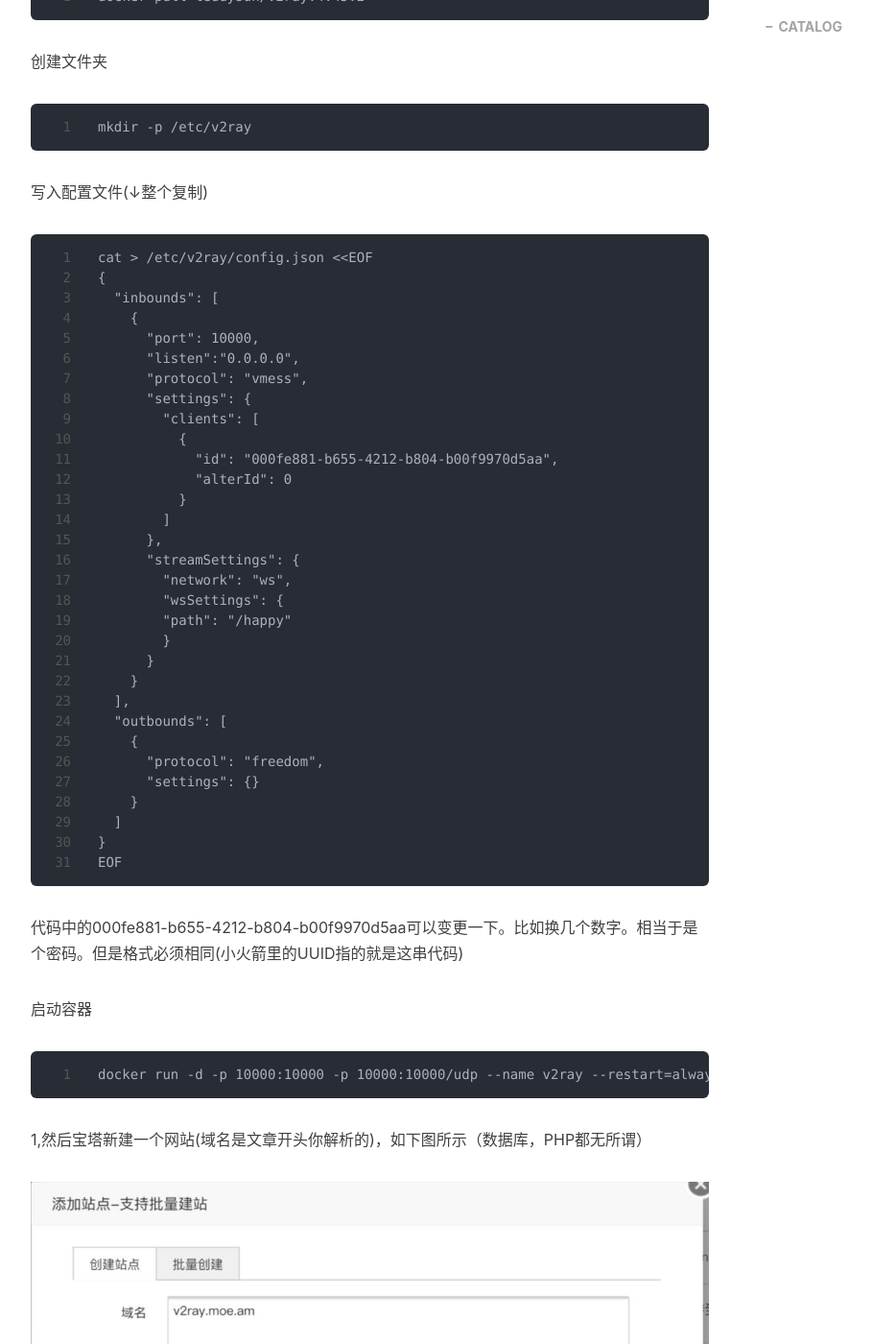
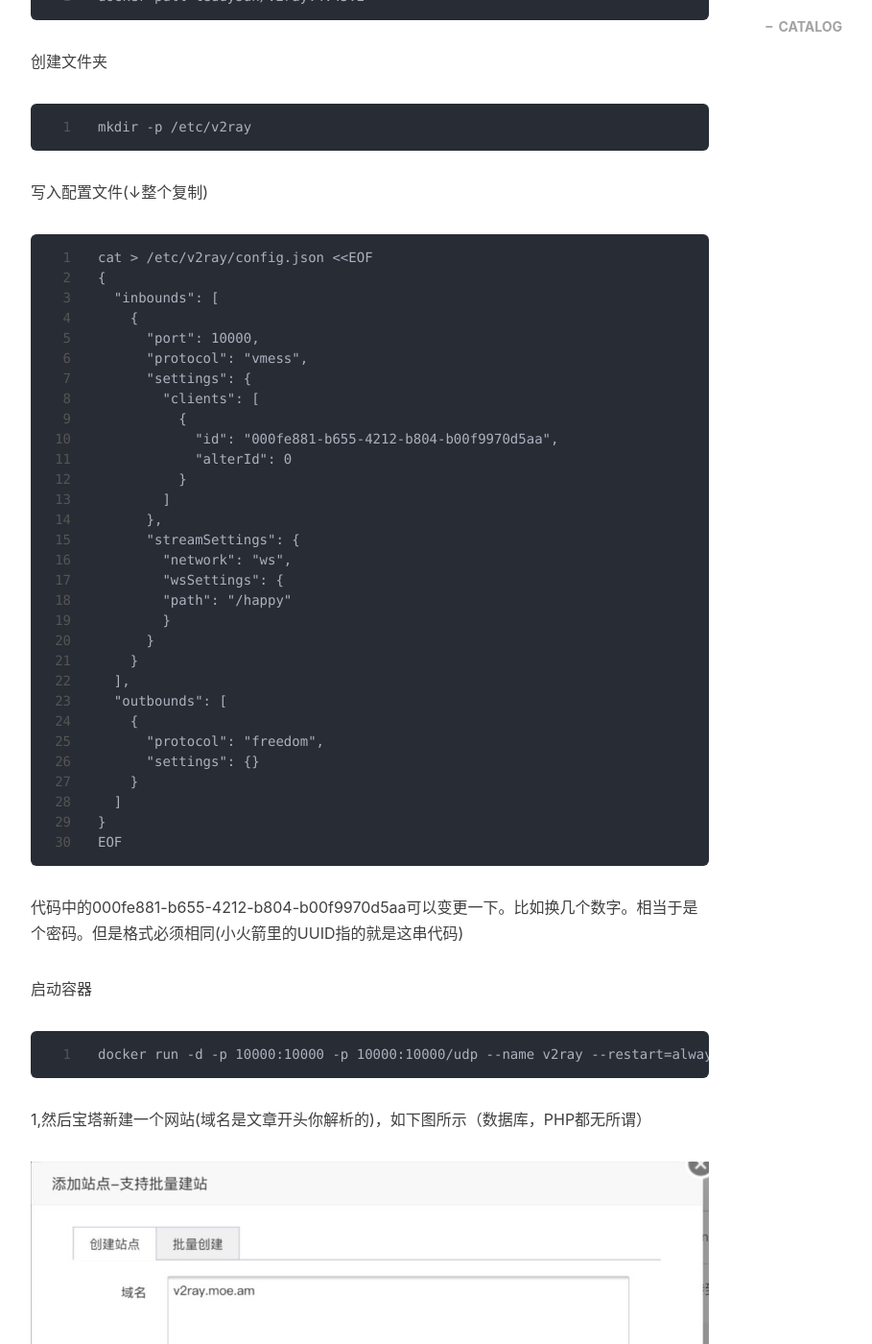
Before and after one commit to 8838/8838.github.io, a Jekyll site: the page built from _posts/2024-07-14-bt-docker-v2ray.md, in a window 1280 px wide and 1400 px high, scrolled down 649 px. Shown: the whole window at 96% size, without its empty margins (233-1142 px from the left). Built offline with Jekyll 4.4.1, drawn with Linux system fonts in a browser that asks for light colours; nearby versions of some CDN libraries; comment, search, counter and statistics services are not loaded.

Commit message:
Update 2024-07-14-bt-docker-v2ray.md

```diff
--- a/_posts/2024-07-14-bt-docker-v2ray.md
+++ b/_posts/2024-07-14-bt-docker-v2ray.md
@@ -33,7 +33,6 @@ cat > /etc/v2ray/config.json <<EOF
   "inbounds": [
     {
       "port": 10000,
-      "listen":"0.0.0.0",
       "protocol": "vmess",
       "settings": {
         "clients": [
```
